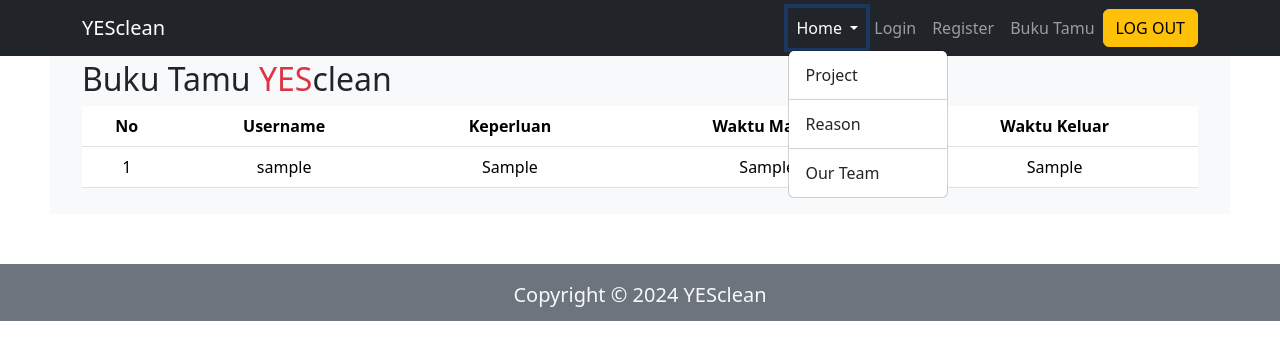
After one commit to RafalyAhmad/PemWebC2024, a PHP site: page /bukuTamu.php in a window 1280 px wide, after a click on "Home". The commit adds this page. Shown: the top 360 px of the page. Run offline with PHP 8.4, Linux system fonts and the light colour scheme; tables that the repository leaves empty or names only in its code hold one stand-in row (values such as "Sample post").

Commit message:
update file folder Website YesClean

```diff
--- /dev/null
+++ b/Website YesClean/bukuTamu.php
@@ -0,0 +1,57 @@
+<?php
+?>
+
+<!DOCTYPE html>
+<html lang="en">
+    <head>
+        <meta charset="utf-8">
+        <meta name="viewport" content="width=device-width, initial-scale=1.0" />
+        <link href="https://cdn.jsdelivr.net/npm/bootstrap@5.3.3/dist/css/bootstrap.min.css" rel="stylesheet"
+                integrity="sha384-QWTKZyjpPEjISv5WaRU9OFeRpok6YctnYmDr5pNlyT2bRjXh0JMhjY6hW+ALEwIH" crossorigin="anonymous">
+        <title>Buku Tamu- YESclean PSTI C</title>
+        <link href="styleset.css" rel="stylesheet" />
+    </head>
+
+    <body>
+        <?php include "layout/header.html" ?>
+        <section class="header bg-light text-center text-sm-start">
+            <div class="container d-flex align-items-center">
+                <h2 class="text">Buku Tamu <span class="text-danger">YES</span>clean</h2>
+            </div>
+            <div class="container text-center">
+                <table class="table">
+                    <thead>
+                        <tr>
+                        <th scope="col">No</th>
+                        <th scope="col">Username</th>
+                        <th scope="col">Keperluan</th>
+                        <th scope="col">Waktu Masuk</th>
+                        <th scope="col">Waktu Keluar</th>
+                        </tr>
+                    </thead>
+                    <tbody>
+                        <?php
+                        include "koneksi.php";
+                        $no=1;
+                        $ambilData= mysqli_query($koneksi, "SELECT * FROM tamu_masuk, tamu_keluar
+                        WHERE tamu_masuk.id_tamu_masuk = tamu_keluar.id_tamu_keluar") or die(mysqli_error($koneksi));
+
+                        while($tampil = mysqli_fetch_array($ambilData)){
+                            echo "
+                            <tr>
+                                <td align='center'>$no</td>
+                                <td>$tampil[username_pengguna]</td>
+                                <td>$tampil[keperluan]</td>
+                                <td align='center'>$tampil[waktu_masuk]</td>
+                                <td align='center'>$tampil[waktu_keluar]</td>
+                            </tr>";
+                            $no++;
+                        }
+                        ?>
+                    </tbody>
+                </table>
+            </div>
+        </section>
+        <?php include "layout/footer.html" ?>
+    </body>
+    </html>
--- /dev/null
+++ b/Website YesClean/koneksi.php
@@ -0,0 +1,5 @@
+<?php
+$koneksi    = mysqli_connect("localhost", "root", "", "buku_tamu")
+or die(mysqli_connect_error());
+
+?>
--- a/Website YesClean/layout/header.html
+++ b/Website YesClean/layout/header.html
@@ -1,7 +1,7 @@
         <!--NAVBAR-->
         <nav class="navbar navbar-expand-lg bg-dark navbar-dark fixed-top" >
             <div class="container">
-        <a href="#" class="navbar-brand">YESclean</a>
+                <a href="index.php" class="navbar-brand">YESclean</a>
 
                 <button
                     class="navbar-toggler"
@@ -14,25 +14,41 @@
 
                 <div class="collapse navbar-collapse" id="navmenu">
                     <ul class="navbar-nav ms-auto">
-                <li class="nav-item">
-                    <a href="index.php" class="nav-link">Home</a>
+                        <li class="nav-item dropdown">
+                            <a class="nav-link dropdown-toggle" href="index.php" role="button" data-bs-toggle="dropdown" aria-expanded="false">
+                                Home
+                            </a>
+                            <ul class="dropdown-menu">
+                            <li><a class="dropdown-item" href="index.php #projects">Project</a></li>
+                            <li><hr class="dropdown-divider"></li>
+                            <li><a class="dropdown-item" href="index.php #alasan">Reason</a></li>
+                            <li><hr class="dropdown-divider"></li>
+                            <li><a class="dropdown-item" href="index.php #team">Our Team</a></li>
+                            </ul>
                         </li>
                         <li class="nav-item">
-                    <a href="#projects" class="nav-link">Project</a>
+                            <a href="login.php" class="nav-link">Login</a>
                         </li>
                         <li class="nav-item">
-                    <a href="#alasan" class="nav-link">Reason</a>
+                            <a href="register.php" class="nav-link">Register</a>
                         </li>
                         <li class="nav-item">
-                    <a href="#team" class="nav-link">Our Team</a>
-                </li>
-                <li class="nav-item">
-                    <a href="sign in.php" class="nav-link">Sign In</a>
-                </li>
-                <li class="nav-item">
-                    <a href="sign up.php" class="nav-link">Sign Up</a>
+                            <a href="bukuTamu.php" class="nav-link">Buku Tamu</a>
                         </li>
                     </ul>
                 </div>
+
+                <form action="dashboard.php" method="POST">
+                    <button
+                    type="submit"
+                    class="btn btn-warning"
+                    name="logOut"
+                    action="dashboard.php"
+                    method="POST"
+                    >LOG OUT
+                    </button>
+                </form>
+
             </div>
         </nav>
+    </body>
```
Also changed, not shown: Website YesClean/dashboard.php (+20 -9 lines), Website YesClean/login.php (renamed from Website YesClean/sign in.php, +14 -8 lines), Website YesClean/register.php (renamed from Website YesClean/sign up.php, +8 -8 lines), Website YesClean/styleset.css (line endings or trailing spaces). Lines whose indentation alone changed are shown as unchanged.
